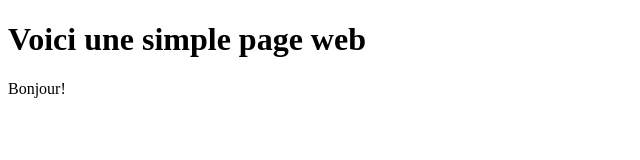
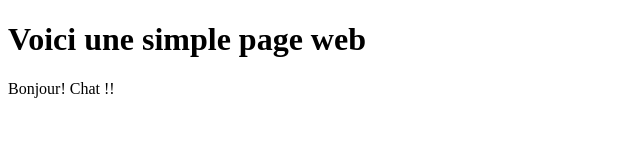
Before and after one commit to 420-D72/Test, a plain HTML site: page index.html in a window 1280 px wide. Shown: the full height of the page, 0-640 px from the left. Drawn offline with Linux system fonts and the light colour scheme.

Commit message:
deuxième  version

```diff
--- a/index.html
+++ b/index.html
@@ -4,7 +4,7 @@
 
 	<h1>Voici une simple page web</h1>
 
-	<p>Bonjour!</p>
+	<p>Bonjour!   Chat !!</p>
 
 	</body>
 </html>
```
